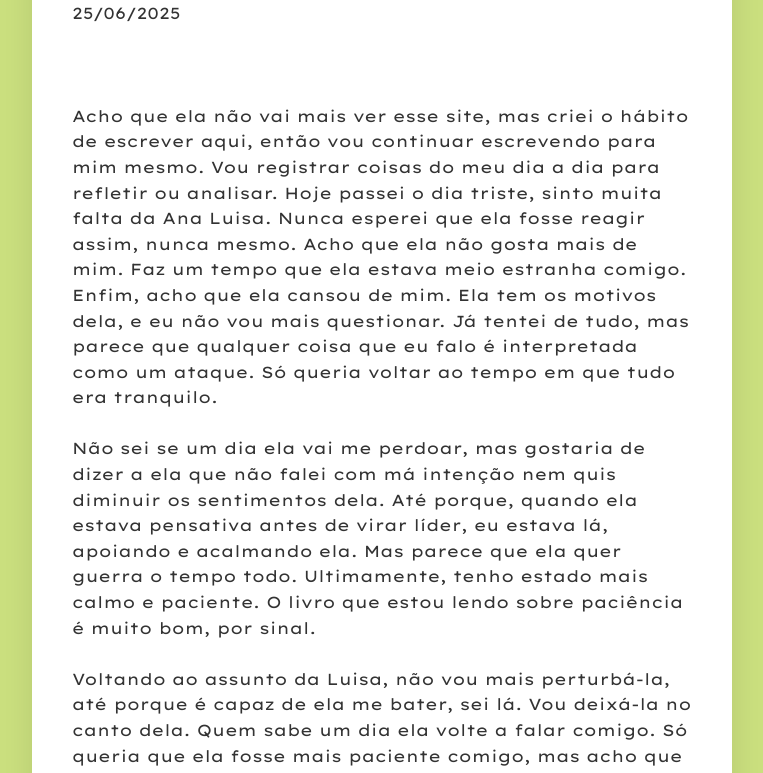
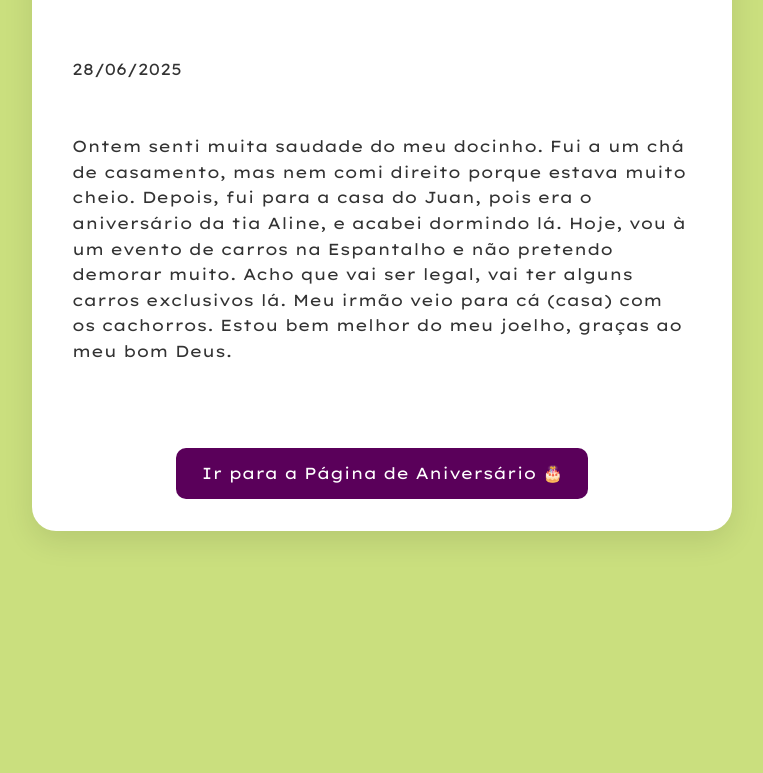
Before and after one commit to silvavin/Luisa, a plain HTML site: page index.html in a window 1280 px wide. Shown: the part 181-954 px from the top of the page, without its empty margins (258-1021 px from the left). After the commit the page ends 800 px from the top, so only its background shows below. Drawn offline with Linux system fonts and the light colour scheme.

Commit message:
Atualizaçaõ 28.06

```diff
--- a/index.html
+++ b/index.html
@@ -97,22 +97,16 @@
     <h1>Diario</h1>
     <p>
 
-      25/06/2025 <br>
+      28/06/2025 <br>
+
+      <p> Ontem senti muita saudade do meu docinho. Fui a um chá de casamento, mas nem comi direito porque estava muito cheio. Depois, fui para a casa do Juan, pois era o aniversário da tia Aline, e acabei dormindo lá. Hoje, vou à um evento de carros na Espantalho e não pretendo demorar muito. Acho que vai ser legal, vai ter alguns carros exclusivos lá. Meu irmão veio para cá (casa) com os cachorros. Estou bem melhor do meu joelho, graças ao meu bom Deus.
 
 
-      Acho que ela  não vai mais ver esse site, mas criei o hábito de escrever aqui, então vou continuar escrevendo para mim mesmo. Vou registrar coisas do meu dia a dia para refletir ou analisar. Hoje passei o dia triste, sinto muita falta da Ana Luisa. Nunca esperei que ela fosse reagir assim, nunca mesmo. Acho que ela não gosta mais de mim. Faz um tempo que ela estava meio estranha comigo. Enfim, acho que ela cansou de mim. Ela tem os motivos dela, e eu não vou mais questionar. Já tentei de tudo, mas parece que qualquer coisa que eu falo é interpretada como um ataque. Só queria voltar ao tempo em que tudo era tranquilo.
-
-Não sei se um dia ela vai me perdoar, mas gostaria de dizer a ela que não falei com má intenção nem quis diminuir os sentimentos dela. Até porque, quando ela estava pensativa antes de virar líder, eu estava lá, apoiando e acalmando ela. Mas parece que ela quer guerra o tempo todo. Ultimamente, tenho estado mais calmo e paciente. O livro que estou lendo sobre paciência é muito bom, por sinal.
-
-Voltando ao assunto da Luisa, não vou mais perturbá-la, até porque é capaz de ela me bater, sei lá. Vou deixá-la no canto dela. Quem sabe um dia ela volte a falar comigo. Só queria que ela fosse mais paciente comigo, mas acho que sou apenas mais um que ela avaliou e decidiu que não queria.
-
-Hoje fiz um alongamento para as pernas, e foi muito bom. O senhor Maurício vai sair do setor. Espero que o Wagner seja tranquilo. Na sexta, tem o chá de casa nova do Wanderson e da Bea. É isso, esse vai ser meu diário digital. É bom que, de quebra, eu treino meus conhecimentos em HTML e CSS.
-
-<div id="foto">
-  <img src="IMG_0813.png" alt="foto com a Ana Luisa ">
+    </p>
 
 
-</div>
+
+
 
 
 
@@ -120,7 +114,7 @@ Hoje fiz um alongamento para as pernas, e foi muito bom. O senhor Maurício vai
     </p>
 
     <div class="btn-container">
-      <!--  ><a href="page1.html" target="_blank" class="styled-button">Ir para a Página de Aniversário 🎂</a>  -->
+      <a href="page1.html" target="_blank" class="styled-button">Ir para a Página de Aniversário 🎂</a>
 
 
     </div>
```
